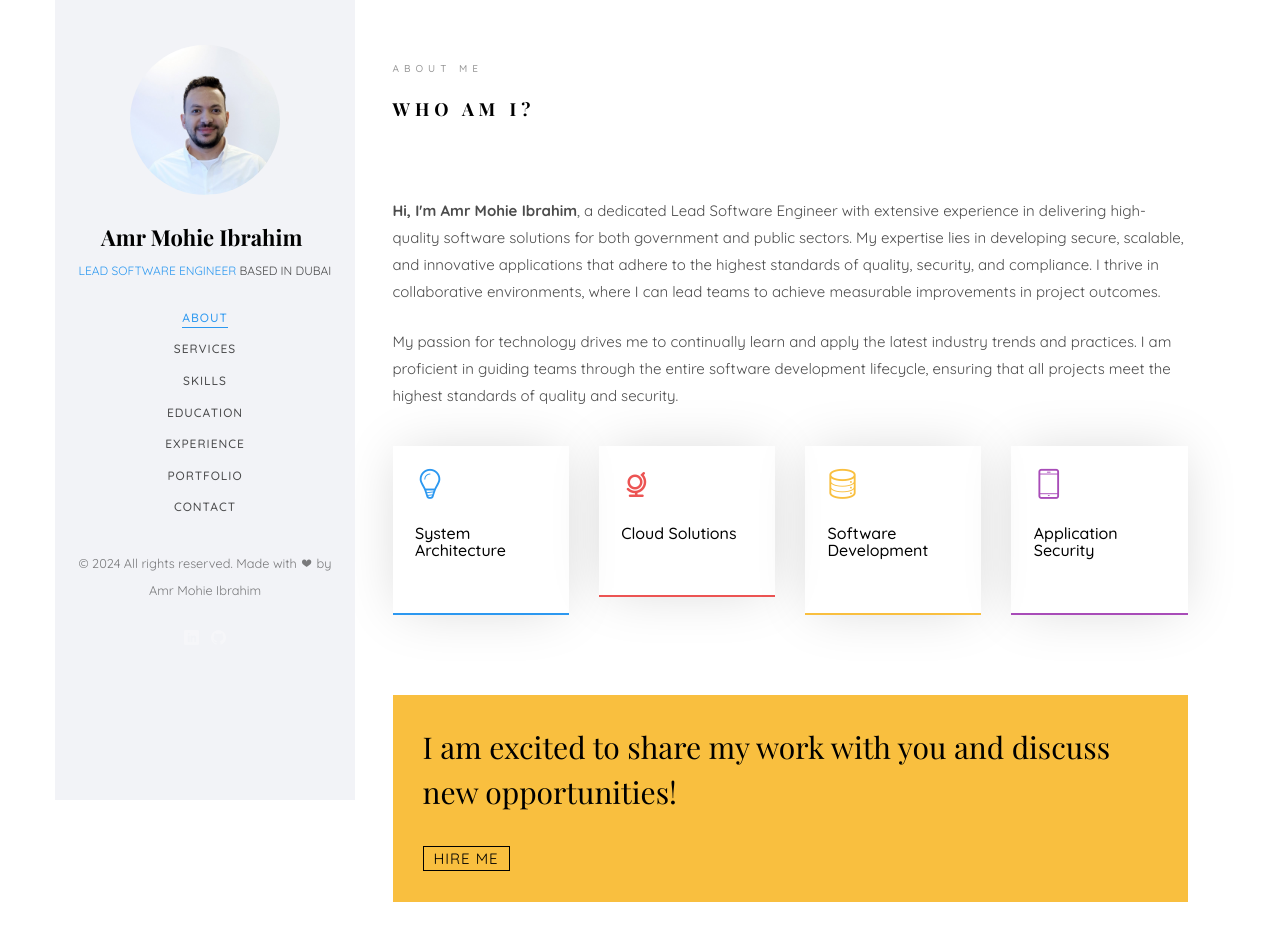
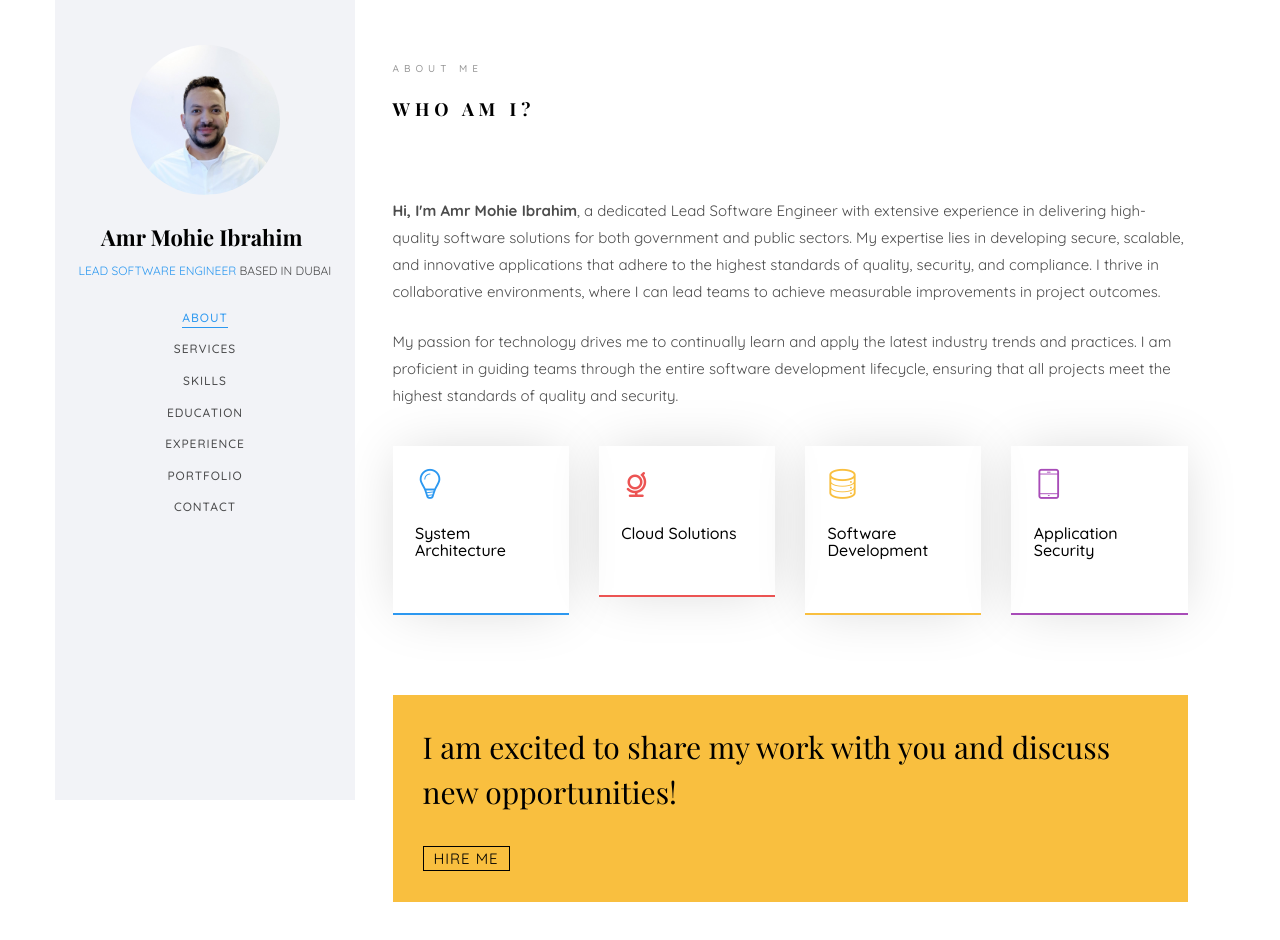
Before and after one commit to AmrMohieDev/AmrMohie, a plain HTML site: page index.html in a window 1280 px wide. Shown: the top 940 px of the page. Drawn offline with nearby package versions, Linux system fonts and the light colour scheme; files whose address does not match are found by name; a web font is replaced by a local one.

Commit message:
Add files via upload

```diff
--- a/index.html
+++ b/index.html
@@ -69,13 +69,13 @@
 				</div>
 			</nav>
 
-			<div class="colorlib-footer">
-				<p><small>&copy; <script>document.write(new Date().getFullYear());</script> All rights reserved. Made with <i class="icon-heart" aria-hidden="true"></i> by Amr Mohie Ibrahim</small></p>
-				<ul>
-					<li><a href="#"><i class="icon-linkedin2"></i></a></li>
-					<li><a href="#"><i class="icon-github"></i></a></li>
-				</ul>
-			</div>
+			<!-- <div class="colorlib-footer"> -->
+				<!-- <p><small>&copy; <script>document.write(new Date().getFullYear());</script> All rights reserved. Made with <i class="icon-heart" aria-hidden="true"></i> by Amr Mohie Ibrahim</small></p> -->
+				<!-- <ul> -->
+					<!-- <li><a href="#"><i class="icon-linkedin2"></i></a></li> -->
+					<!-- <li><a href="#"><i class="icon-github"></i></a></li> -->
+				<!-- </ul> -->
+			<!-- </div> -->
 
 		</aside>
 
```
